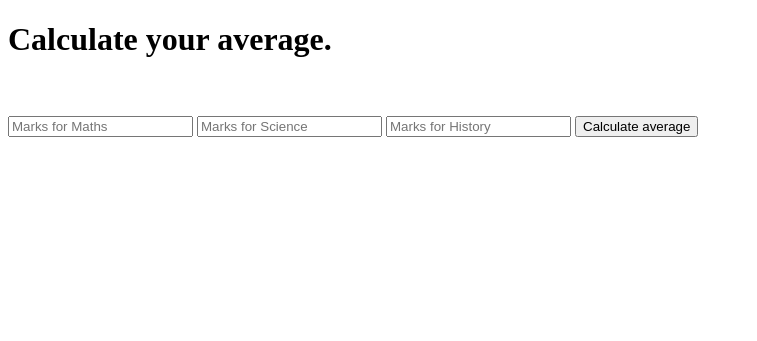
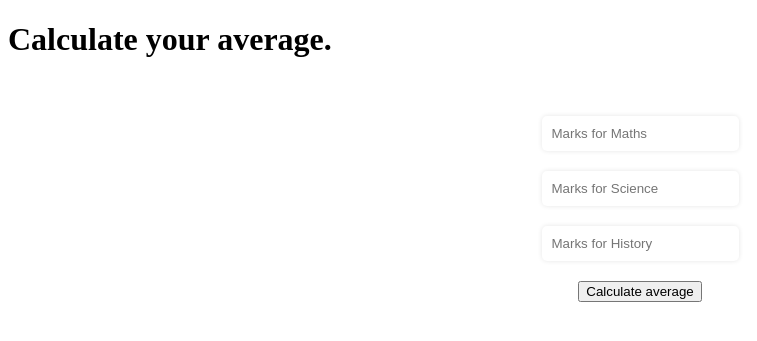
Before and after one commit to Subritt/flask, a Flask app: page /calculate in a window 1280 px wide. Shown: the top 341 px of the page, without its empty margins (0-757 px from the left). Run offline with Flask 3, Linux system fonts and the light colour scheme.

Commit message:
created a css and js file to integrate in calculate.html

```diff
--- /dev/null
+++ b/static/css/style.css
@@ -0,0 +1,33 @@
+form {
+    display: flex;
+    flex-direction: column;
+    align-items: center;
+  }
+
+  label {
+    font-weight: bold;
+    margin-bottom: 5px;
+  }
+
+  input[type="text"],
+  input[type="email"],
+  textarea {
+    padding: 10px;
+    margin-bottom: 20px;
+    border: none;
+    border-radius: 5px;
+    box-shadow: 0px 0px 5px rgba(0, 0, 0, 0.1);
+  }
+
+  input[type="submit"] {
+    background-color: #007bff;
+    color: #fff;
+    padding: 10px 20px;
+    border: none;
+    border-radius: 5px;
+    cursor: pointer;
+  }
+
+  input[type="submit"]:hover {
+    background-color: #0062cc;
+  }
--- /dev/null
+++ b/static/js/script.js
@@ -0,0 +1 @@
+alert("Random JS alert!")
--- a/templates/calculate.html
+++ b/templates/calculate.html
@@ -3,7 +3,9 @@
 <head>
     <meta charset="UTF-8">
     <meta name="viewport" content="width=device-width, initial-scale=1.0">
-    <title>Document</title>
+    <title>Flask App</title>
+    <link rel="stylesheet" href="{{ url_for('static', filename='css/style.css') }}">
+    <script src="{{ url_for('static', filename='js/script.js') }}"></script>
 </head>
 <body>
     <h1>Calculate your average.</h1>
```
